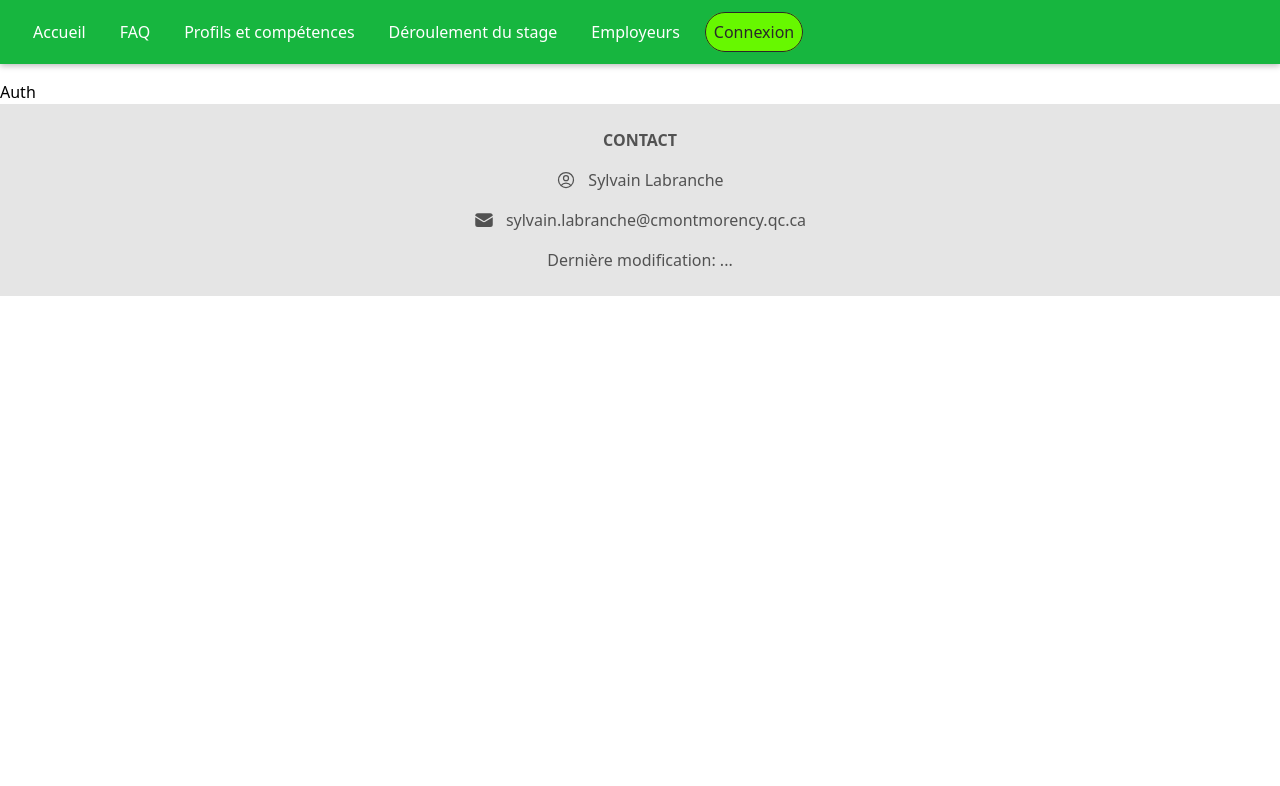
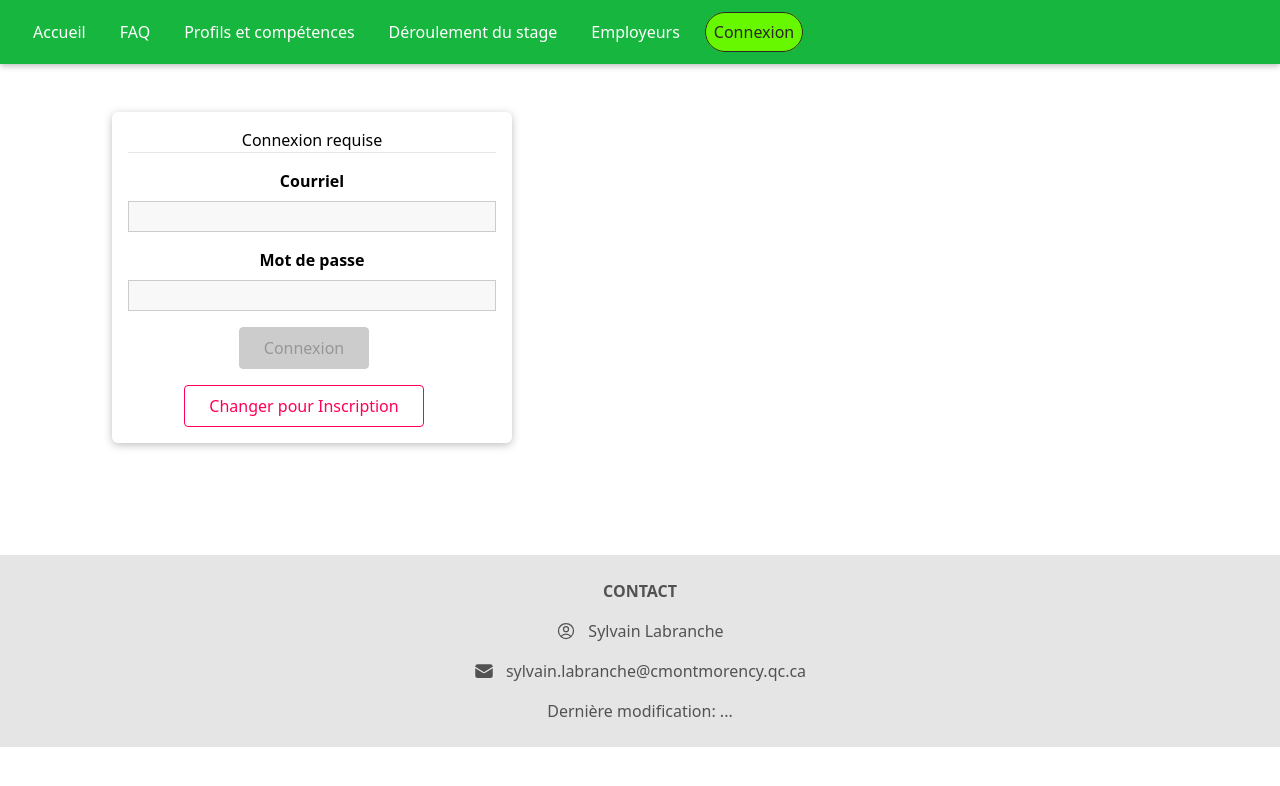
Before and after one commit to PierrickViot-Launier/Web-Projet_Final, a React (Create React App) app in the folder frontend/: page /Connexion in a window 1280 px wide. Shown: the top 786 px of the page. Built offline with nearby package versions, Linux system fonts and the light colour scheme.

Commit message:
Possible de se connecter en tant qu'employeur

```diff
--- /dev/null
+++ b/frontend/src/Components/Form/Button.css
@@ -0,0 +1,61 @@
+.button {
+    font: inherit;
+    padding: 0.5rem 1.5rem;
+    border: 1px solid #ff0055;
+    border-radius: 4px;
+    background: #ff0055;
+    color: white;
+    cursor: pointer;
+    margin-right: 1rem;
+    text-decoration: none;
+    display: inline-block;
+  }
+
+  .button:focus {
+    outline: none;
+  }
+
+  .button:hover,
+  .button:active {
+    background: #ff4382;
+    border-color: #ff4382;
+  }
+
+  .button--inverse {
+    background: transparent;
+    color: #ff0055;
+  }
+
+  .button--inverse:hover,
+  .button--inverse:active {
+    color: white;
+    background: #ff0055;
+  }
+
+  .button--danger {
+    background: #830000;
+    border-color: #830000;
+  }
+
+  .button--danger:hover,
+  .button--danger:active {
+    background: #f34343;
+    border-color: #f34343;
+  }
+
+  .button:disabled,
+  .button:hover:disabled,
+  .button:active:disabled {
+    background: #ccc;
+    color: #979797;
+    border-color: #ccc;
+    cursor: not-allowed;
+  }
+
+  .button--small {
+    font-size: 0.8rem;
+  }
+
+  .button--big {
+    font-size: 1.5rem;
+  }
--- /dev/null
+++ b/frontend/src/Components/Form/Button.js
@@ -0,0 +1,43 @@
+import React from 'react';
+import { Link } from 'react-router-dom';
+
+import './Button.css';
+
+const Button = props => {
+  if (props.href) {
+    return (
+      <a
+        className={`button button--${props.size || 'default'} ${props.inverse &&
+          'button--inverse'} ${props.danger && 'button--danger'}`}
+        href={props.href}
+      >
+        {props.children}
+      </a>
+    );
+  }
+  if (props.to) {
+    return (
+      <Link
+        to={props.to}
+        exact={props.exact}
+        className={`button button--${props.size || 'default'} ${props.inverse &&
+          'button--inverse'} ${props.danger && 'button--danger'}`}
+      >
+        {props.children}
+      </Link>
+    );
+  }
+  return (
+    <button
+      className={`button button--${props.size || 'default'} ${props.inverse &&
+        'button--inverse'} ${props.danger && 'button--danger'}`}
+      type={props.type}
+      onClick={props.onClick}
+      disabled={props.disabled}
+    >
+      {props.children}
+    </button>
+  );
+};
+
+export default Button;
--- /dev/null
+++ b/frontend/src/Screens/Auth.css
@@ -0,0 +1,15 @@
+.authentication__header {
+    color: white;
+    text-align: center;
+  }
+
+  .authentication {
+    width: 90%;
+    max-width: 25rem;
+    margin: 7rem;
+    text-align: center;
+  }
+
+  .authentication form {
+    margin-bottom: 1rem;
+  }
--- a/frontend/src/Screens/Auth.jsx
+++ b/frontend/src/Screens/Auth.jsx
@@ -1,7 +1,11 @@
 import React, { useState, useContext } from "react";
-
+import Button from "../Components/Form/Button";
 import Input from "../Components/Form/Input";
-
+import Card from "../shared/Card";
+import { useNavigate } from 'react-router-dom';
+import "./Auth.css"
+import "../shared/Card.css"
+import { useHttpClient } from "../shared/hooks/http-hook";
 import {
   VALIDATOR_EMAIL,
   VALIDATOR_MINLENGTH,
@@ -12,5 +16,140 @@ import { useForm } from "../shared/hooks/form-hook";
 import { AuthContext } from "../shared/context/auth-context";
 
 export default function Auth() {
-  return <div>Auth</div>;
+  const navigate = useNavigate();
+  const auth = useContext(AuthContext);
+  const [isLoginMode, setIsLoginMode] = useState(true);
+  const { error, sendRequest, clearError } = useHttpClient();
+
+  const [formState, inputHandler, setFormData] = useForm(
+    {
+      email: {
+        value: "",
+        isValid: false,
+      },
+      password: {
+        value: "",
+        isValid: false,
+      },
+    },
+    false
+  );
+
+  const switchModeHandler = () => {
+    if (!isLoginMode) {
+      setFormData(
+        {
+          ...formState.inputs,
+          name: undefined,
+        },
+        formState.inputs.email.isValid && formState.inputs.password.isValid
+      );
+    } else {
+      setFormData(
+        {
+          ...formState.inputs,
+          name: {
+            value: "",
+            isValid: false,
+          },
+        },
+        false
+      );
+    }
+    setIsLoginMode((prevMode) => !prevMode);
+  };
+
+  const authSubmitHandler = async (event) => {
+    event.preventDefault();
+    if (isLoginMode) {
+      try {
+
+
+        const reponseData = await sendRequest(
+          "http://localhost:5000/api/employeurs/connexion",
+          "POST",
+          JSON.stringify({
+            courriel: formState.inputs.email.value,
+            motDePasse: formState.inputs.password.value,
+          }),
+          {
+            "Content-Type": "application/json",
+          }
+        );
+
+        console.log(reponseData);
+        auth.login(reponseData.employeur.id);
+        navigate("/");
+      } catch (err) {
+        console.log(err);
+      }
+    } else {
+      try {
+        const reponseData = await sendRequest(
+          "http://localhost:5000/api/employeurs/inscription",
+          "POST",
+          JSON.stringify({
+            nom: formState.inputs.name.value,
+            courriel: formState.inputs.email.value,
+            motDePasse: formState.inputs.password.value,
+          }),
+          {
+            "Content-Type": "application/json",
+          }
+        );
+        console.log(reponseData);
+        auth.login(reponseData.employeur.id);
+        navigate("/");
+      } catch (err) {
+        console.log(err);
+      }
+    }
+  };
+
+
+  return (
+    <React.Fragment>
+    <Card className="authentication">
+      <h2>Connexion requise</h2>
+      <hr />
+      <form onSubmit={authSubmitHandler}>
+        {!isLoginMode && (
+          <Input
+            element="input"
+            id="name"
+            type="text"
+            label="Votre nom"
+            validators={[VALIDATOR_REQUIRE()]}
+            errorText="Veuillez entrer votre nom."
+            onInput={inputHandler}
+          />
+        )}
+        <Input
+          element="input"
+          id="email"
+          type="email"
+          label="Courriel"
+          validators={[VALIDATOR_EMAIL()]}
+          errorText="Entrez un courriel valide."
+          onInput={inputHandler}
+        />
+        <Input
+          element="input"
+          id="password"
+          type="password"
+          label="Mot de passe"
+          validators={[VALIDATOR_MINLENGTH(5)]}
+          errorText="Entrez un mot de passe valide, au moins 5 caractères."
+          onInput={inputHandler}
+        />
+        <Button type="submit" disabled={!formState.isValid}>
+          {isLoginMode ? "Connexion" : "Inscription"}
+        </Button>
+      </form>
+      <Button inverse onClick={switchModeHandler}>
+        Changer pour {isLoginMode ? "Inscription" : "Connexion"}
+      </Button>
+    </Card>
+  </React.Fragment>
+  );
 }
--- /dev/null
+++ b/frontend/src/shared/Card.css
@@ -0,0 +1,8 @@
+.card {
+    margin: 0;
+    box-shadow: 0 2px 8px rgba(0, 0, 0, 0.26);
+    border-radius: 6px;
+    padding: 1rem;
+    overflow: hidden;
+    background: white;
+  }
--- /dev/null
+++ b/frontend/src/shared/Card.js
@@ -0,0 +1,13 @@
+import React from 'react';
+
+import './Card.css';
+
+const Card = props => {
+  return (
+    <div className={`card ${props.className}`} style={props.style}>
+      {props.children}
+    </div>
+  );
+};
+
+export default Card;
--- /dev/null
+++ b/frontend/src/shared/hooks/http-hook.js
@@ -0,0 +1,36 @@
+import { useState, useCallback, useRef, useEffect } from 'react';
+
+export const useHttpClient = () => {
+  const [error, setError] = useState();
+
+  const sendRequest = useCallback(
+    async (url, method = 'GET', body = null, headers = {}) => {
+
+      try {
+        const response = await fetch(url, {
+          method,
+          body,
+          headers,
+        });
+        const responseData = await response.json();
+        console.log(responseData)
+        if (!response.ok) {
+          throw new Error(responseData.message);
+        }
+
+        return responseData;
+      } catch (err) {
+        setError(err.message);
+        throw err;
+      }
+    },
+    []
+  );
+
+  const clearError = () => {
+    setError(null);
+  };
+
+
+  return {error, sendRequest, clearError};
+};
```
